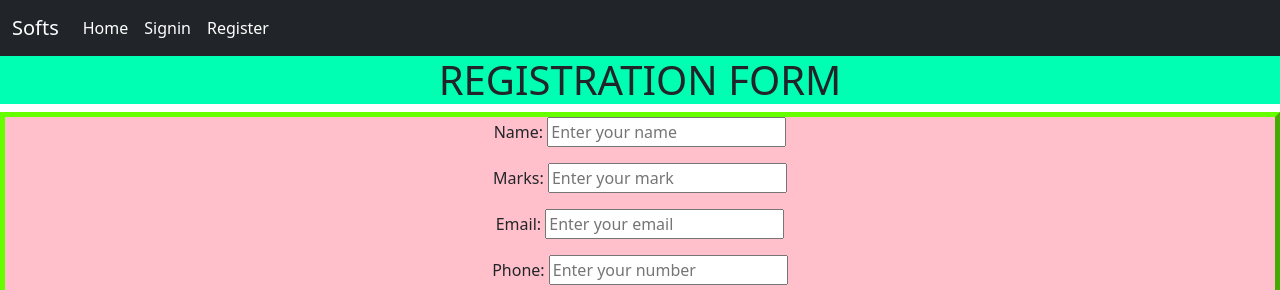
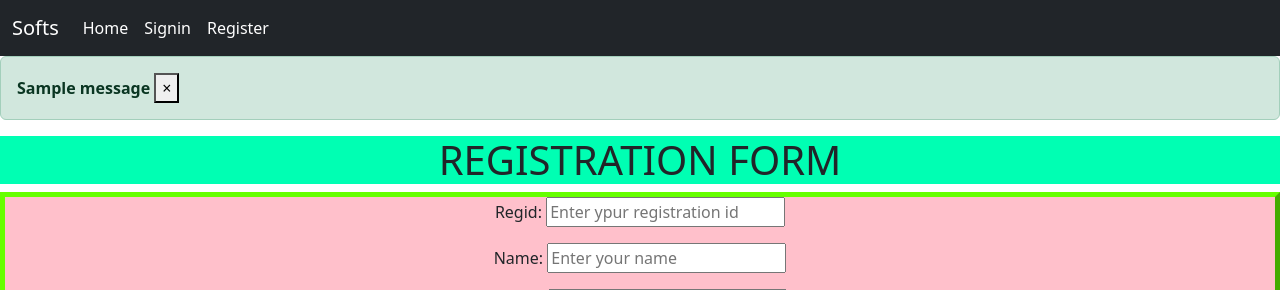
Before and after one commit to abhijitotta17/django-project1, a Django app: page /contact/ in a window 1280 px wide. Shown: the top 290 px of the page. Run offline with Django 4.2, Linux system fonts and the light colour scheme; tables that the repository leaves empty hold one stand-in row (values such as "Sample post"); one stand-in notice (Sample message) is shown.

Commit message:
3rd commit

```diff
--- a/demo1/admin.py
+++ b/demo1/admin.py
@@ -3,5 +3,5 @@ from django.contrib import admin
 # Register your models here.
 from demo1.models import ModelStudent
 class StudAdminModel(admin.ModelAdmin):
-    list_display=['name','marks','email','phone']
+    list_display=['regid','name','marks','email','phone']
 admin.site.register(ModelStudent,StudAdminModel)
--- a/demo1/forms2.py
+++ b/demo1/forms2.py
@@ -1,6 +1,7 @@
 from django import forms
 from demo1.models import ModelStudent
 class studentFeom(forms.ModelForm):
+    regid=forms.CharField(widget=forms.TextInput(attrs={'placeholder':'Enter ypur registration id'}))
     name=forms.CharField(widget=forms.TextInput(attrs={'placeholder':'Enter your name'}))
     marks=forms.IntegerField(widget=forms.NumberInput(attrs={'placeholder':'Enter your mark'}))
     email=forms.EmailField(widget=forms.EmailInput(attrs={'placeholder':'Enter your email'}))
--- a/demo1/models.py
+++ b/demo1/models.py
@@ -1,6 +1,7 @@
 from django.db import models
 # Create your models here.
 class ModelStudent(models.Model):
+    regid=models.CharField(primary_key=True,max_length=20)
     name=models.CharField(max_length=20)
     marks=models.IntegerField()
     email= models.EmailField( max_length=254)
--- a/demo1/views.py
+++ b/demo1/views.py
@@ -1,7 +1,12 @@
-from django.shortcuts import render
+from django.shortcuts import render,redirect
 from demo1.models import ModelStudent
 from demo1 import forms2,forms1
 from django.http import HttpResponse
+from django.contrib import messages
+from django.conf import settings
+from django.core.mail import send_mail
+#from django.contrib.auth.models import User
+
 # Create your views here.
 
 def stud(request):
@@ -11,6 +16,12 @@ def stud(request):
         if form.is_valid():
             form.save()
             form=forms2.studentFeom()
+            subject = 'welcome to Softs world'
+            message = 'Hi, thank you for registering in softs.\n Your pasword is in the form:\n last 4 characters of your name+regid+phone_num'
+            email_from = settings.EMAIL_HOST_USER
+            recipient_list =[request.POST['email'],]
+            send_mail( subject, message, email_from, recipient_list )
+
     return render(request,'demo2.html',{'form':form})
 def home(request):
     a='HOW ARE YOU. For further information please Register'
@@ -29,9 +40,13 @@ def sign(request):
             if l:
                 #for i in l:
                     #if g in i:
-                if  p==l[0][1][-4::]+l[0][-1]:
+                if  p==l[0][1][-4::]+l[0][0]+l[0][-1]:
                     return render(request,'r.html',{'l':list(ModelStudent.objects.all().values().filter(name=g))})
-                return HttpResponse('<h1>Invalid password</h1>')
-            return HttpResponse('<h1>Invalid user name</h1>')
+                else:
+                    messages.success(request, 'Invalid Password!')
+                    return redirect('/signin/')
+            else:    #return HttpResponse('<h1>Invalid password</h1>')
+                messages.success(request, 'Invalid Username!')
+                return redirect('/signin/')
 
     return render(request,'signin.html',{'form':form})
--- a/template/base.html
+++ b/template/base.html
@@ -30,7 +30,7 @@
   <body>
     <nav class="navbar navbar-expand-lg navbar-dark bg-dark" >
         <div class="container-fluid">
-          <a class="navbar-brand" href="#">Softs</a>
+          <a class="navbar-brand" href="/">Softs</a>
           <button class="navbar-toggler" type="button" data-bs-toggle="collapse" data-bs-target="#navbarSupportedContent" aria-controls="navbarSupportedContent" aria-expanded="false" aria-label="Toggle navigation">
             <span class="navbar-toggler-icon"></span>
           </button>
@@ -52,6 +52,16 @@
           </div>
         </div>
       </nav>
+{% if messages %}
+{% for message in messages %}
+<div class="alert alert-{{ message.tags }} alert-dismissible fade show"  role="alert">
+    <strong>{{ message }}</strong>
+    <button type="button" class="close" data-dismiss="alert" aria-label="Close">
+      <span aria-hidden="true">&times;</span>
+    </button>
+  </div>
+{% endfor %}
+{% endif %}
       {% block body %}{% endblock body %}
     <script src="https://cdn.jsdelivr.net/npm/bootstrap@5.3.0-alpha3/dist/js/bootstrap.bundle.min.js" integrity="sha384-ENjdO4Dr2bkBIFxQpeoTz1HIcje39Wm4jDKdf19U8gI4ddQ3GYNS7NTKfAdVQSZe" crossorigin="anonymous"></script>
     <script src="https://cdn.jsdelivr.net/npm/@popperjs/core@2.11.7/dist/umd/popper.min.js" integrity="sha384-zYPOMqeu1DAVkHiLqWBUTcbYfZ8osu1Nd6Z89ify25QV9guujx43ITvfi12/QExE" crossorigin="anonymous"></script>
```
Also changed, not shown: website/settings.py (+7 -0 lines), db.sqlite3, demo1/migrations/0003_alter_modelstudent_id.py (added), demo1/migrations/0004_remove_modelstudent_id_and_more.py (added), demo1/migrations/0005_rename_registration_number_modelstudent_id.py (added), demo1/migrations/0006_rename_id_modelstudent_regid.py (added).
